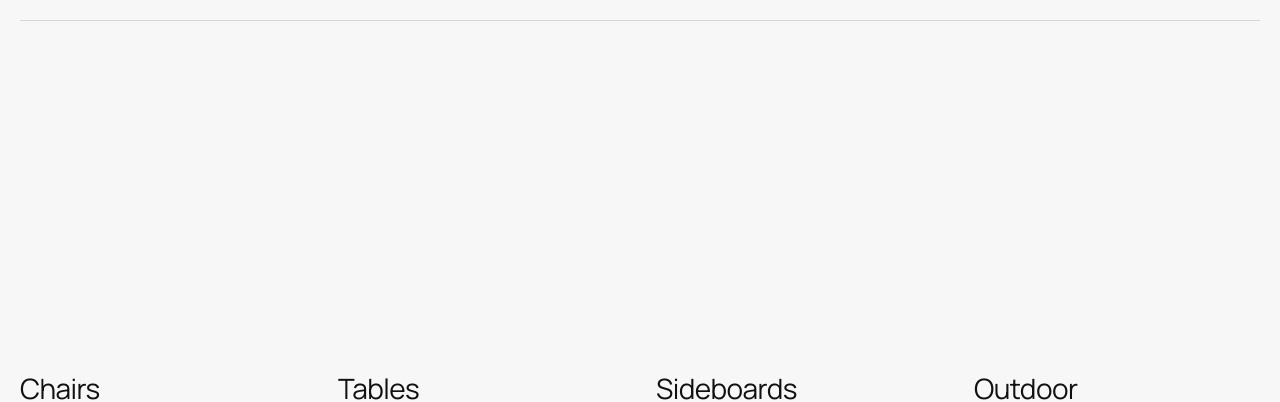
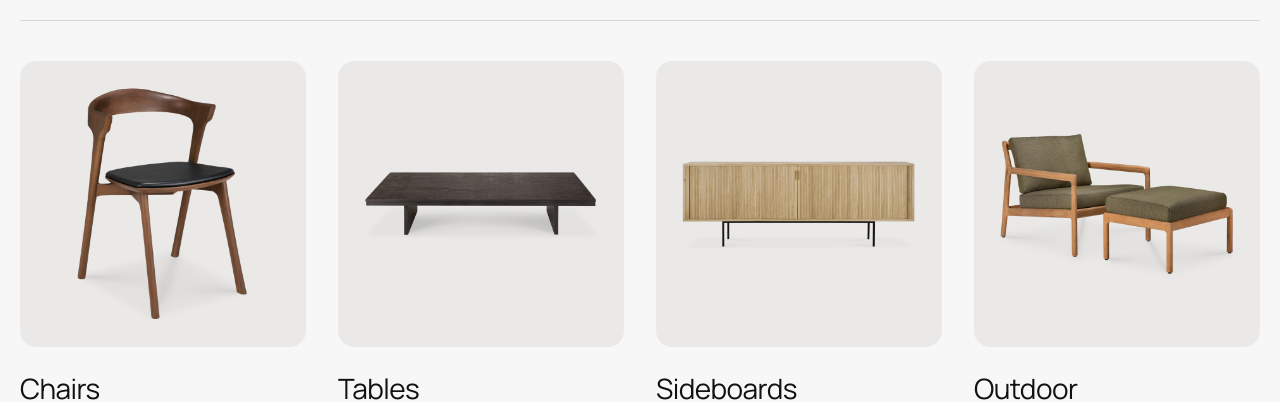
Before and after one commit to SantiNones/ethnicraft, a Next.js app: page / in a window 1280 px wide. Shown: the part 1354-1756 px from the top of the page. Built offline with nearby package versions, Linux system fonts and the light colour scheme.

Commit message:
feat: add real images to popular categories section

```diff
--- a/src/components/PopularCategories.tsx
+++ b/src/components/PopularCategories.tsx
@@ -1,13 +1,30 @@
 type PopularCategory = {
   label: string;
   href: string;
+  imageSrc: string;
 };
 
 const CATEGORIES: PopularCategory[] = [
-  { label: "Chairs", href: "#categories" },
-  { label: "Tables", href: "#categories" },
-  { label: "Sideboards", href: "#categories" },
-  { label: "Outdoor", href: "#categories" },
+  {
+    label: "Chairs",
+    href: "#categories",
+    imageSrc: "/images/category-chairs.jpg",
+  },
+  {
+    label: "Tables",
+    href: "#categories",
+    imageSrc: "/images/category-tables.jpg",
+  },
+  {
+    label: "Sideboards",
+    href: "#categories",
+    imageSrc: "/images/category-sideboards.jpg",
+  },
+  {
+    label: "Outdoor",
+    href: "#categories",
+    imageSrc: "/images/category-outdoor.jpg",
+  },
 ];
 
 export function PopularCategories() {
@@ -24,8 +41,12 @@ export function PopularCategories() {
         <div className="mt-[var(--ec-space-10)] grid grid-cols-1 gap-[var(--ec-space-8)] sm:grid-cols-2 lg:grid-cols-4">
           {CATEGORIES.map((category) => (
             <a key={category.label} href={category.href} className="group">
-              <div className="aspect-square w-full overflow-hidden rounded-[var(--ec-radius-4)] bg-[var(--ec-color-bg)]">
-                <div className="h-full w-full bg-[var(--ec-color-surface)]" />
+              <div className="relative aspect-square w-full overflow-hidden rounded-[var(--ec-radius-4)] bg-[var(--ec-color-bg)]">
+                <img
+                  alt=""
+                  src={category.imageSrc}
+                  className="absolute inset-0 h-full w-full object-cover"
+                />
               </div>
               <div className="mt-[var(--ec-space-6)] text-[length:var(--ec-text-h3)] leading-[var(--ec-leading-snug)] tracking-[var(--ec-tracking-tight)] text-[var(--ec-color-text)]">
                 {category.label}
```
